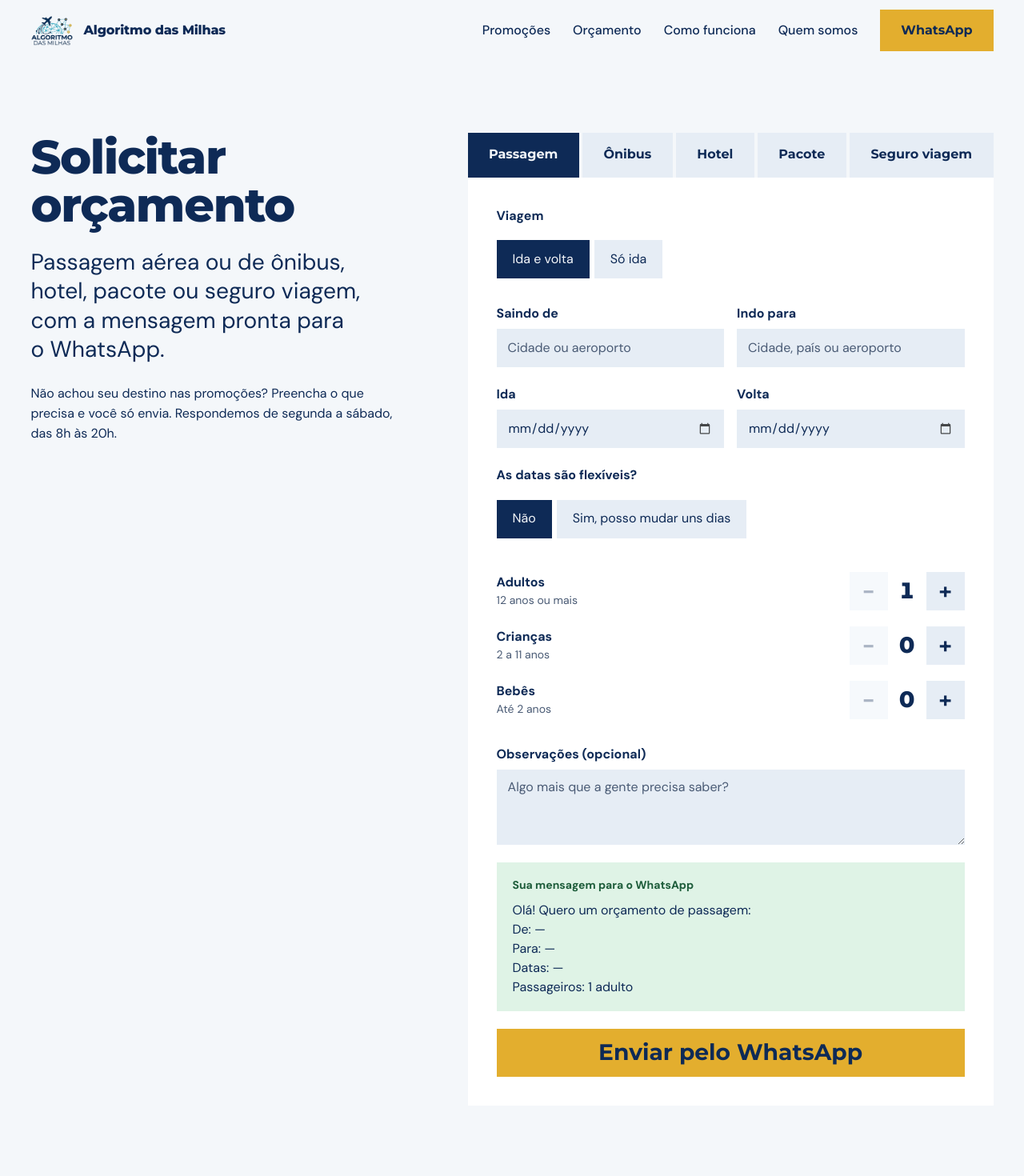
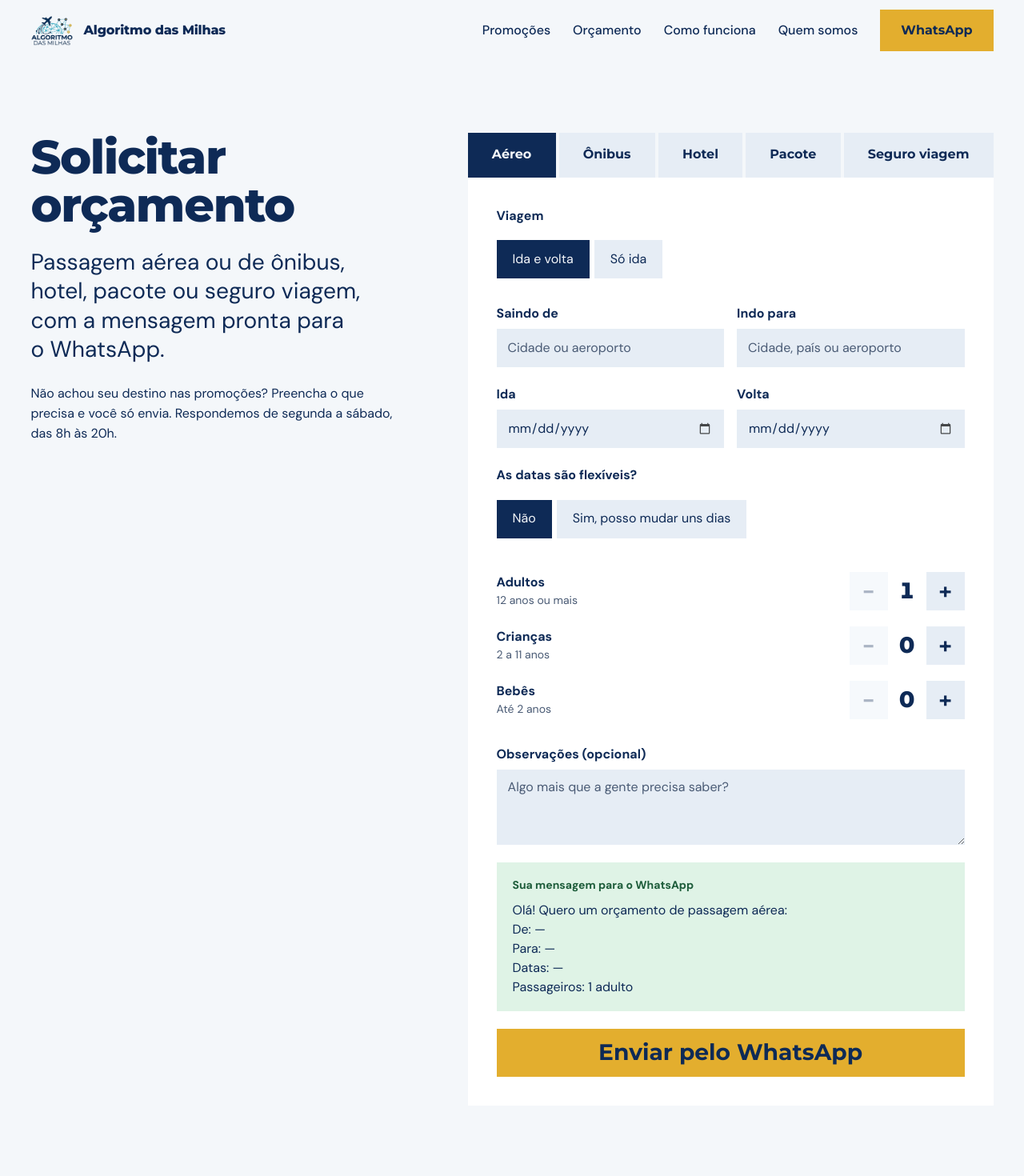
Before and after one commit to Gab-AR/Algoritmo-das-Milhas, a Next.js app: page /orcamento in a window 1280 px wide. Shown: the top 1470 px of the page at 80% size. Built offline with nearby package versions, Linux system fonts and the light colour scheme.

Commit message:
Orçamento: aba Passagem passa a se chamar Aéreo, para não confundir com ônibus

```diff
--- a/src/components/home/Contato.tsx
+++ b/src/components/home/Contato.tsx
@@ -4,7 +4,7 @@ import { linkWhatsApp } from "@/lib/whatsapp";
 import s from "./Contato.module.css";
 
 const TIPOS = [
-  { tipo: "passagem", titulo: "Passagem", texto: "Qualquer origem e destino, com datas exatas ou flexíveis." },
+  { tipo: "passagem", titulo: "Aéreo", texto: "Passagem de avião, com datas exatas ou flexíveis." },
   { tipo: "onibus", titulo: "Ônibus", texto: "Passagem rodoviária, só de ida ou ida e volta." },
   { tipo: "hotel", titulo: "Hotel", texto: "Destino, datas, quartos e se quer café da manhã." },
   { tipo: "pacote", titulo: "Pacote", texto: "Passagem, hotel, passeios e transfer juntos." },
--- a/src/components/orcamento/Orcamento.tsx
+++ b/src/components/orcamento/Orcamento.tsx
@@ -13,7 +13,7 @@ import s from "./Orcamento.module.css";
 type Tipo = "passagem" | "onibus" | "hotel" | "pacote" | "seguro";
 
 const ABAS: { tipo: Tipo; texto: string }[] = [
-  { tipo: "passagem", texto: "Passagem" },
+  { tipo: "passagem", texto: "Aéreo" },
   { tipo: "onibus", texto: "Ônibus" },
   { tipo: "hotel", texto: "Hotel" },
   { tipo: "pacote", texto: "Pacote" },
@@ -77,7 +77,7 @@ export default function Orcamento() {
     const fim = [obs.trim() && `Observações: ${obs.trim()}`];
     if (tipo === "passagem")
       return montarMensagem([
-        "Olá! Quero um orçamento de passagem:",
+        "Olá! Quero um orçamento de passagem aérea:",
         `De: ${origem || "—"}`,
         `Para: ${destino || "—"}`,
         trajeto === "ida" ? `Ida: ${ida ? dataBR(ida) : "—"} (só ida)` : `Datas: ${intervalo(ida, volta) || "—"}`,
```
